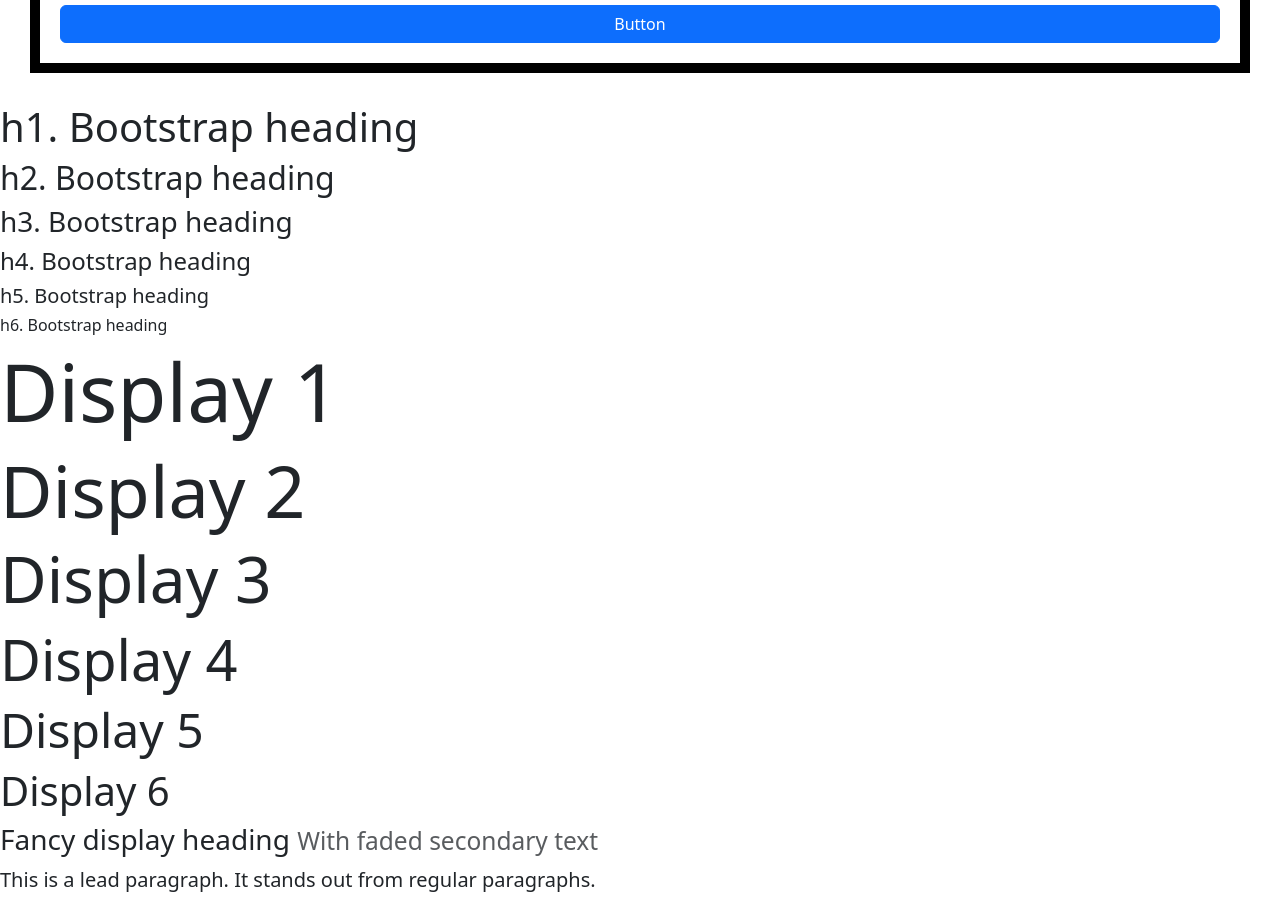
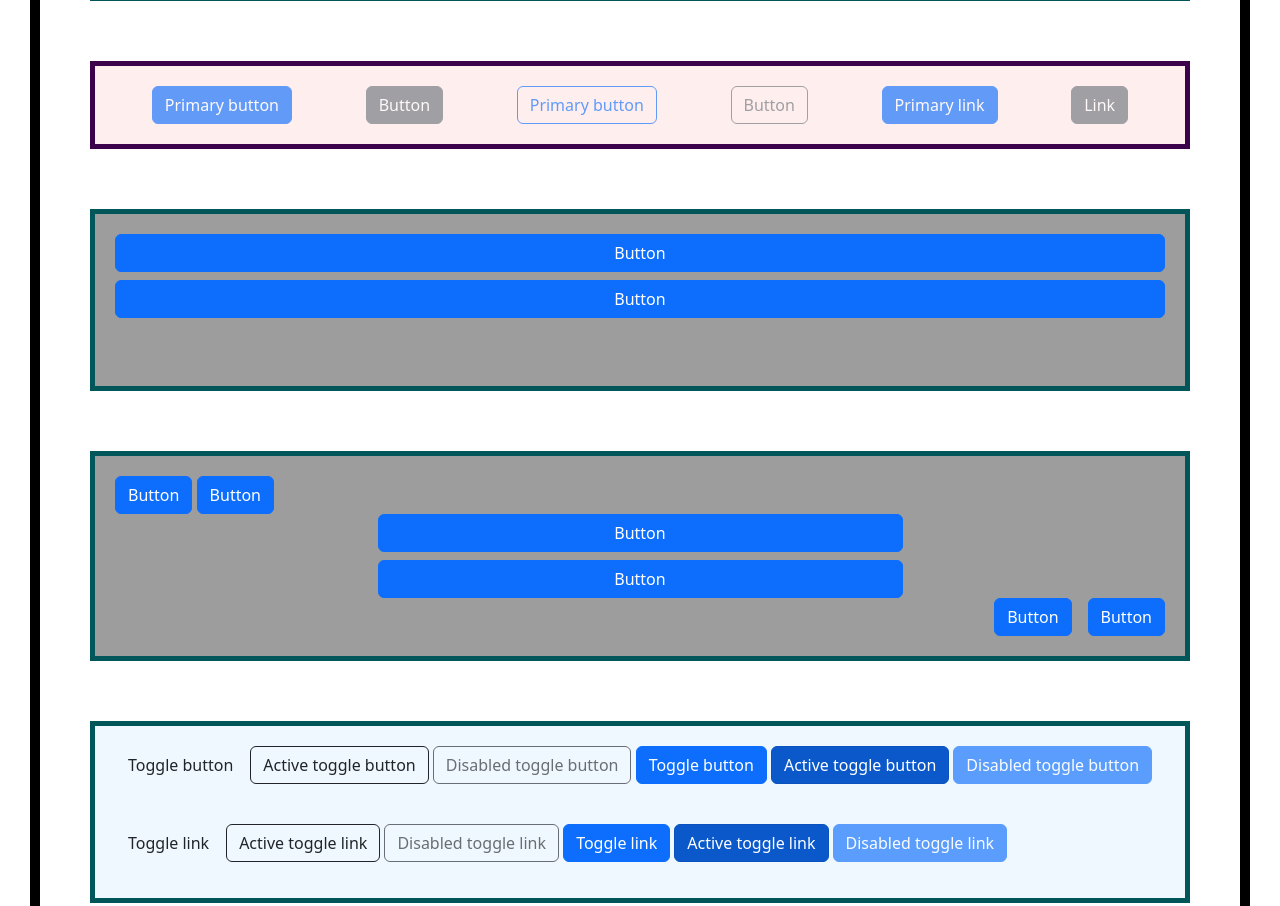
Before and after one commit to JaiminCitrusbug/html_css, a plain HTML site: page bootstrap/index.html in a window 1280 px wide. Shown: the part 1149-2055 px from the top of the page. Drawn offline with nearby package versions, Linux system fonts and the light colour scheme.

Commit message:
Completed the remaining buttons

```diff
--- a/bootstrap/Assests/Css/bootstrap.css
+++ b/bootstrap/Assests/Css/bootstrap.css
@@ -15,6 +15,13 @@
     padding: 20px;
     flex-direction: column;
 
+}
+.btndiv{
+    border: 5px solid rgb(0, 86, 88);
+    margin: 30px;
+    padding: 20px;
+
+    background-color: rgb(157, 157, 157);
 }
 .btndiv1{
     display:flex;
@@ -42,3 +49,39 @@
     justify-content:space-around;
     background-color: rgb(157, 157, 157);
 }
+.btndiv6{
+
+    border: 5px solid rgb(0, 86, 88);
+    margin: 30px;
+    padding: 20px;
+
+    background-color: rgb(157, 157, 157);
+}
+.btndiv7{
+
+    border: 5px solid rgb(0, 86, 88);
+    margin: 30px;
+    padding: 20px;
+
+    background-color: rgb(157, 157, 157);
+}
+.btndiv4{
+
+    border: 5px solid rgb(0, 86, 88);
+    margin: 30px;
+    padding: 20px;
+
+    background-color: rgb(157, 157, 157);
+}
+.btndiv5{
+    display:flex;
+    flex-direction: row;
+    border: 5px solid rgb(61, 2, 76);
+    margin: 30px;
+    padding: 20px;
+    justify-content:space-around;
+    background-color: rgb(255, 238, 238);
+}
+.btndiv8{
+    background-color: aliceblue;
+}
--- a/bootstrap/index.html
+++ b/bootstrap/index.html
@@ -152,13 +152,49 @@
 <a class="btn btn-primary disabled" role="button" aria-disabled="true">Primary link</a>
 <a class="btn btn-secondary disabled" role="button" aria-disabled="true">Link</a>
 </div>
-<div class="btndiv6">
+<div class="btndiv btndiv6">
   <div class="d-grid gap-2">
     <button class="btn btn-primary" type="button">Button</button>
     <button class="btn btn-primary" type="button">Button</button>
+  </div><br><br>
+</div>
+<div class="btndiv btndiv7">
+  <div class="d-grid gap-2 d-md-block">
+    <button class="btn btn-primary" type="button">Button</button>
+    <button class="btn btn-primary" type="button">Button</button>
+  </div>
+  <div class="d-grid gap-2 col-6 mx-auto">
+    <button class="btn btn-primary" type="button">Button</button>
+    <button class="btn btn-primary" type="button">Button</button>
+  </div>
+  <div class="d-grid gap-2 d-md-flex justify-content-md-end">
+    <button class="btn btn-primary me-md-2" type="button">Button</button>
+    <button class="btn btn-primary" type="button">Button</button>
   </div>
 </div>
+<div class="btndiv btndiv8">
+  <p class="d-inline-flex gap-1">
+    <button type="button" class="btn" data-bs-toggle="button">Toggle button</button>
+    <button type="button" class="btn active" data-bs-toggle="button" aria-pressed="true">Active toggle button</button>
+    <button type="button" class="btn" disabled data-bs-toggle="button">Disabled toggle button</button>
+  </p>
+  <p class="d-inline-flex gap-1">
+    <button type="button" class="btn btn-primary" data-bs-toggle="button">Toggle button</button>
+    <button type="button" class="btn btn-primary active" data-bs-toggle="button" aria-pressed="true">Active toggle button</button>
+    <button type="button" class="btn btn-primary" disabled data-bs-toggle="button">Disabled toggle button</button>
+  </p><br><br>
+  <p class="d-inline-flex gap-1">
+    <a href="#" class="btn" role="button" data-bs-toggle="button">Toggle link</a>
+    <a href="#" class="btn active" role="button" data-bs-toggle="button" aria-pressed="true">Active toggle link</a>
+    <a class="btn disabled" aria-disabled="true" role="button" data-bs-toggle="button">Disabled toggle link</a>
+  </p>
+  <p class="d-inline-flex gap-1">
+    <a href="#" class="btn btn-primary" role="button" data-bs-toggle="button">Toggle link</a>
+    <a href="#" class="btn btn-primary active" role="button" data-bs-toggle="button" aria-pressed="true">Active toggle link</a>
+    <a class="btn btn-primary disabled" aria-disabled="true" role="button" data-bs-toggle="button">Disabled toggle link</a>
+  </p>
 
+</div>
 
     </div>
     <div class="typography_boot" id="div2">
```
